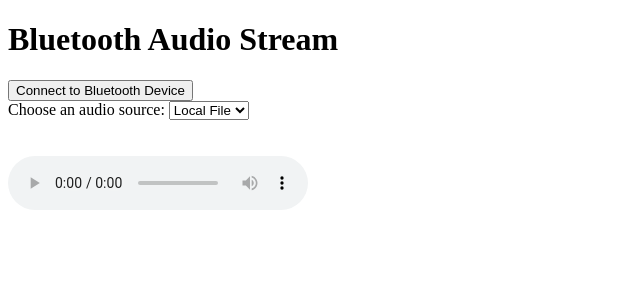
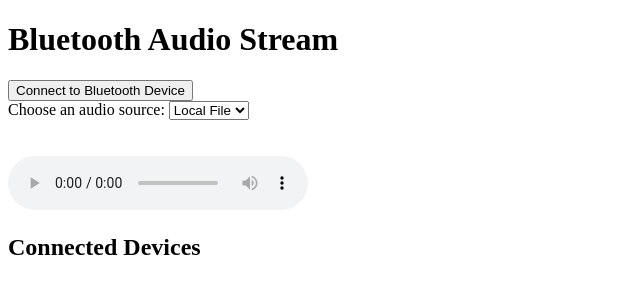
Before and after one commit to saba0308/bt-pair, a website: page public/index.html in a window 1280 px wide. Shown: the whole page, without its empty margins (0-640 px from the left). Drawn offline with Linux system fonts and the light colour scheme.

Commit message:
Update index.html

```diff
--- a/public/index.html
+++ b/public/index.html
@@ -25,6 +25,10 @@
     <br>
     <audio id="audio" controls></audio>
     <div id="youtubePlayer" style="display: none;"></div>
+    <div id="deviceList">
+        <h2>Connected Devices</h2>
+        <ul id="devices"></ul>
+    </div>
     <script src="https://www.youtube.com/iframe_api"></script>
     <script src="app.js"></script>
 </body>
```
